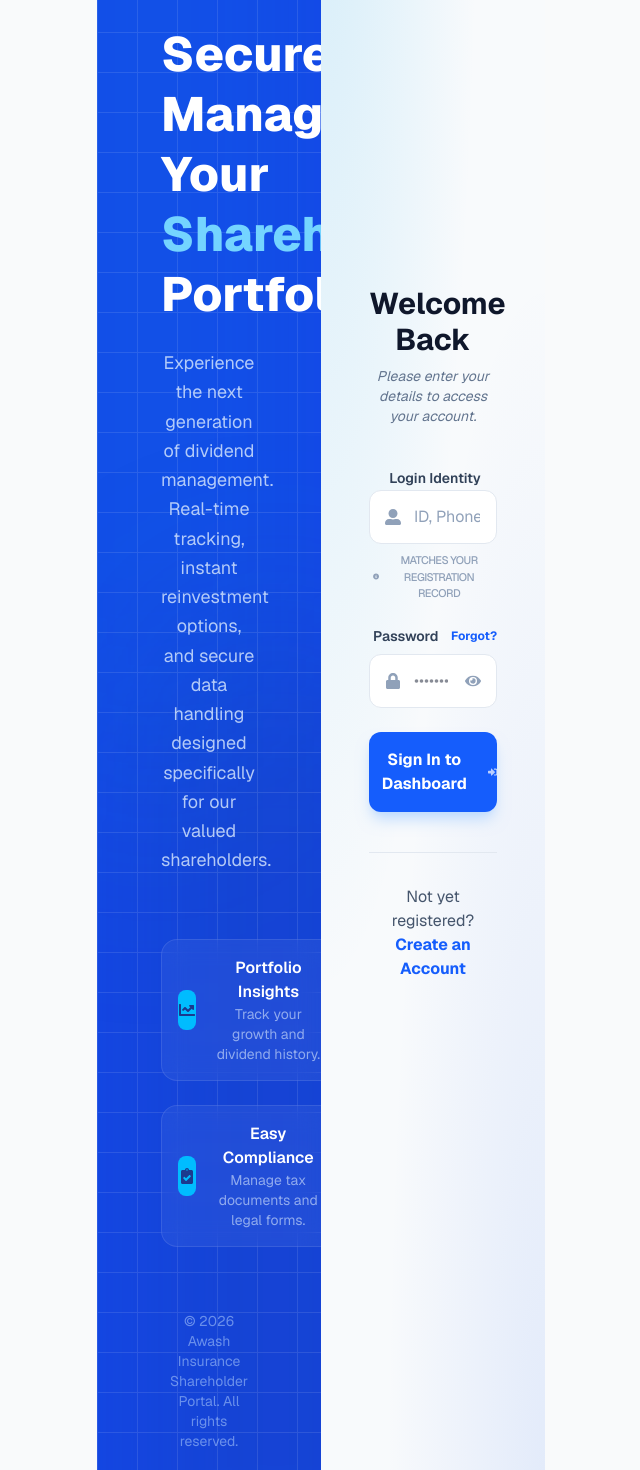
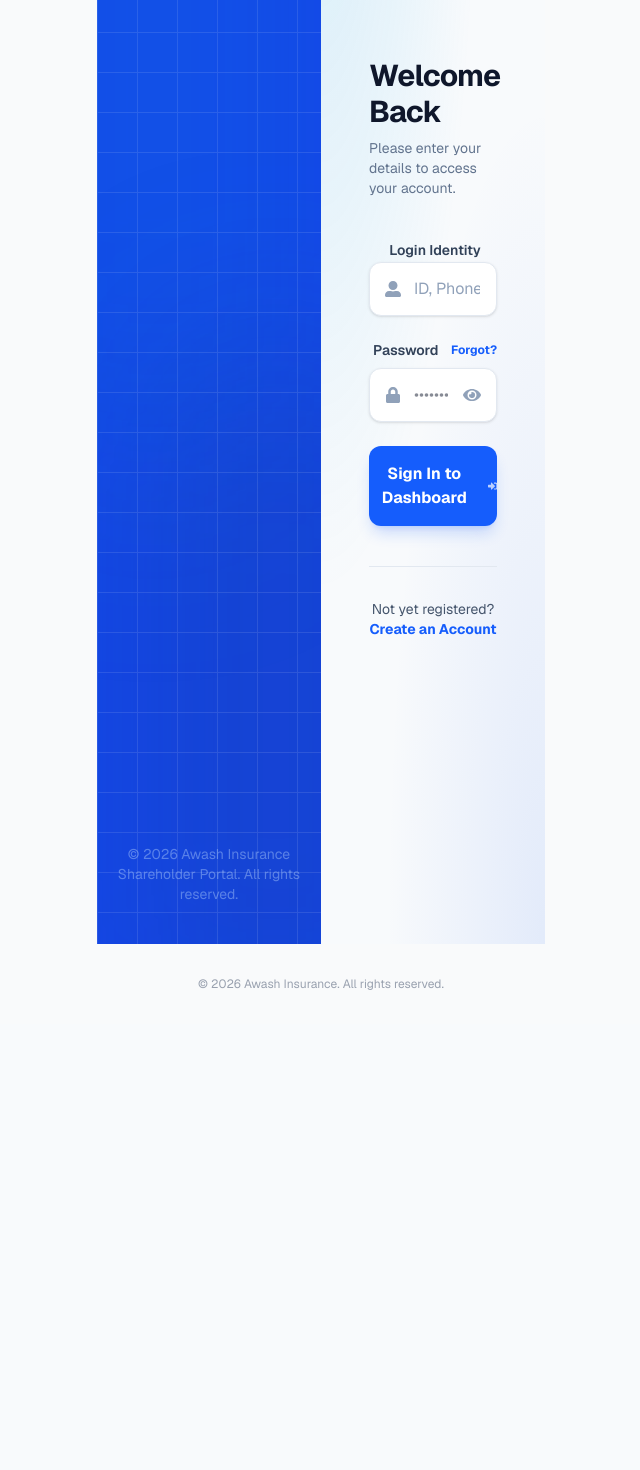
Before and after one commit to Fraol0411/Shareholder_nextjs, a Next.js app: page / in a window 1280 px wide. Shown: the part 280-1750 px from the top of the page, without its empty margins (319-959 px from the left). After the commit the page ends 1304 px from the top, so only its background shows below. Built offline with nearby package versions, Linux system fonts and the light colour scheme.

Commit message:
apshel included

```diff
--- a/src/app/login/page.js
+++ b/src/app/login/page.js
@@ -52,12 +52,13 @@ export default function LoginPage() {
   };
 
   return (
-    <div className="flex min-h-screen w-full bg-slate-50 font-sans selection:bg-sky-100">
+<div className="flex min-h-screen w-full bg-slate-50 font-sans selection:bg-sky-100">
       <style>{`
-        @keyframes subtle-zoom {
-          0% { transform: scale(1); }
-          100% { transform: scale(1.05); }
+        @keyframes fadeIn {
+          from { opacity: 0; transform: translateY(10px); }
+          to { opacity: 1; transform: translateY(0); }
         }
+        .animate-content { animation: fadeIn 0.8s ease-out forwards; }
         .bg-mesh {
           background-color: #f8fafc;
           background-image: radial-gradient(at 0% 0%, rgba(14, 165, 233, 0.15) 0, transparent 50%),
@@ -66,71 +67,70 @@ export default function LoginPage() {
       `}</style>
 
       {/* ────────────────────────────────────────── */}
-      {/* LEFT PANEL — Branding (Hidden on Mobile)   */}
+      {/* LEFT PANEL — Centered Branding             */}
       {/* ────────────────────────────────────────── */}
-      <div className="relative hidden w-1/2 flex-col justify-between overflow-hidden bg-blue-700 lg:flex">
+      <div className="relative hidden w-1/2 flex-col items-center justify-center overflow-hidden bg-blue-700 lg:flex">
         {/* Abstract Background Decoration */}
         <div className="absolute inset-0 z-0">
-            <div className="absolute top-[-10%] left-[-10%] w-[70%] h-[70%] rounded-full bg-sky-500/20 blur-[120px]" />
-            <div className="absolute bottom-[-10%] right-[-10%] w-[60%] h-[60%] rounded-full bg-blue-900/40 blur-[100px]" />
-            {/* Subtle Grid Pattern */}
-            <div className="absolute inset-0 opacity-10" style={{ backgroundImage: 'linear-gradient(#fff 1px, transparent 1px), linear-gradient(90deg, #fff 1px, transparent 1px)', backgroundSize: '40px 40px' }}></div>
+          <div className="absolute top-[-10%] left-[-10%] w-[70%] h-[70%] rounded-full bg-sky-500/20 blur-[120px]" />
+          <div className="absolute bottom-[-10%] right-[-10%] w-[60%] h-[60%] rounded-full bg-blue-900/40 blur-[100px]" />
+          <div className="absolute inset-0 opacity-10" style={{ backgroundImage: 'linear-gradient(#fff 1px, transparent 1px), linear-gradient(90deg, #fff 1px, transparent 1px)', backgroundSize: '40px 40px' }}></div>
         </div>
 
-        <div className="relative z-10 p-16">
-          <div className="flex items-center gap-3 text-white">
-            <div className="flex h-12 w-12 items-center justify-center rounded-xl bg-white/20 backdrop-blur-lg border border-white/30 shadow-xl">
-              <FaShieldAlt className="text-2xl text-white" />
+        {/* Content Container - Centered horizontally and vertically */}
+        <div className="relative z-10 w-full max-w-xl px-12 animate-content">
+          <div className="flex items-center gap-3 text-white mb-12">
+            <div className="flex h-14 w-14 items-center justify-center rounded-2xl bg-white/10 backdrop-blur-xl border border-white/20 shadow-2xl">
+              <FaShieldAlt className="text-3xl text-white" />
             </div>
             <div>
-              <h1 className="text-2xl font-bold tracking-tight">አዋሽ ኢንሹራንስ</h1>
-              <p className="text-xs font-medium text-sky-100 uppercase tracking-widest">Awash Insurance S.C.</p>
+              <h1 className="text-3xl font-bold tracking-tight">አዋሽ ኢንሹራንስ</h1>
+              <p className="text-xs font-medium text-sky-200 uppercase tracking-[0.2em]">Awash Insurance S.C.</p>
             </div>
           </div>
 
-          <div className="mt-24 max-w-xl">
-            <h2 className="text-5xl font-extrabold leading-tight text-white">
-              Securely Manage Your <span className="text-sky-300">Shareholder</span> Portfolio.
+          <div className="space-y-6">
+            <h2 className="text-5xl font-extrabold leading-[1.1] text-white">
+              Securely Manage Your <span className="text-sky-300 underline decoration-sky-400/30 underline-offset-8">Shareholder</span> Portfolio.
             </h2>
-            <p className="mt-6 text-lg text-blue-100/80 leading-relaxed">
-              Experience the next generation of dividend management. Real-time tracking,
-              instant reinvestment options, and secure data handling designed specifically
-              for our valued shareholders.
+            <p className="text-lg text-blue-100/70 leading-relaxed max-w-md">
+              Access real-time dividend tracking, reinvestment options, and secure data handling designed for our valued shareholders.
             </p>
           </div>
 
-          <div className="mt-16 grid gap-6">
+          <div className="mt-12 space-y-4">
             {[
               { icon: FaChartLine, title: 'Portfolio Insights', desc: 'Track your growth and dividend history.' },
               { icon: FaClipboardCheck, title: 'Easy Compliance', desc: 'Manage tax documents and legal forms.' }
             ].map((item, i) => (
-              <div key={i} className="flex items-center gap-4 rounded-2xl bg-white/5 p-4 backdrop-blur-md border border-white/10 hover:bg-white/10 transition-all cursor-default">
-                <div className="flex h-10 w-10 items-center justify-center rounded-lg bg-sky-400 text-blue-900">
+              <div key={i} className="flex items-center gap-4 rounded-2xl bg-white/5 p-5 backdrop-blur-md border border-white/10 hover:bg-white/10 transition-all cursor-default">
+                <div className="flex h-10 w-10 shrink-0 items-center justify-center rounded-lg bg-sky-400 text-blue-900">
                   <item.icon />
                 </div>
                 <div>
                   <h3 className="font-semibold text-white">{item.title}</h3>
-                  <p className="text-sm text-blue-100/60">{item.desc}</p>
+                  <p className="text-sm text-blue-100/50">{item.desc}</p>
                 </div>
               </div>
             ))}
           </div>
         </div>
 
-        <div className="relative z-10 p-16 pt-0">
-          <p className="text-sm text-blue-200/50">
+        {/* Copyright - Pinned to bottom so it doesn't interfere with centering */}
+        <div className="absolute bottom-10 text-center w-full">
+          <p className="text-sm text-blue-200/40">
             &copy; {new Date().getFullYear()} Awash Insurance Shareholder Portal. All rights reserved.
           </p>
         </div>
       </div>
 
       {/* ────────────────────────────────────────── */}
-      {/* RIGHT PANEL — Login Form                   */}
+      {/* RIGHT PANEL — Centered Login Form          */}
       {/* ────────────────────────────────────────── */}
-      <div className="bg-mesh flex w-full items-center justify-center p-6 lg:w-1/2 sm:p-12">
-        <div className="w-full max-w-[440px]">
+      <div className="bg-mesh relative flex w-full min-h-screen items-center justify-center p-6 lg:w-1/2 sm:p-12">
+        <div className="relative z-10 w-full max-w-[420px] animate-content">
           {/* Mobile Header */}
-          <div className="mb-10 flex flex-col items-center text-center lg:hidden">
+          <div className="mb-12 flex flex-col items-center text-center lg:hidden">
              <div className="mb-4 flex h-16 w-16 items-center justify-center rounded-2xl bg-blue-600 shadow-xl shadow-blue-200">
                 <FaShieldAlt className="text-3xl text-white" />
              </div>
@@ -138,13 +138,13 @@ export default function LoginPage() {
              <p className="text-slate-500">Shareholder Portal</p>
           </div>
 
-          <div className="mb-10 hidden lg:block">
-            <h2 className="text-3xl font-bold text-slate-900">Welcome Back</h2>
-            <p className="mt-2 text-slate-500 italic text-sm">Please enter your details to access your account.</p>
+          <div className="mb-10 text-center lg:text-left">
+            <h2 className="text-3xl font-bold text-slate-900 tracking-tight">Welcome Back</h2>
+            <p className="mt-2 text-slate-500 text-sm">Please enter your details to access your account.</p>
           </div>
 
           {error && (
-            <div className="mb-6 flex animate-shake items-center gap-3 rounded-lg border border-red-100 bg-red-50 p-4 text-sm text-red-600">
+            <div className="mb-6 flex items-center gap-3 rounded-xl border border-red-100 bg-red-50 p-4 text-sm text-red-600">
               <FaExclamationCircle className="shrink-0" />
               <p className="font-medium">{error}</p>
             </div>
@@ -162,20 +162,16 @@ export default function LoginPage() {
                   value={identifier}
                   onChange={(e) => setIdentifier(e.target.value)}
                   placeholder="ID, Phone, or Full Name"
-                  className="w-full rounded-xl border border-slate-200 bg-white py-3.5 pl-11 pr-4 text-slate-900 transition-all placeholder:text-slate-400 focus:border-blue-500 focus:ring-4 focus:ring-blue-500/10 outline-none"
+                  className="w-full rounded-xl border border-slate-200 bg-white py-3.5 pl-11 pr-4 text-slate-900 transition-all placeholder:text-slate-400 focus:border-blue-500 focus:ring-4 focus:ring-blue-500/10 outline-none shadow-sm"
                   required
                 />
-              </div>
-              <div className="flex items-center gap-1.5 px-1 text-[11px] text-slate-400 uppercase font-medium tracking-tighter">
-                <FaInfoCircle />
-                <span>Matches your registration record</span>
               </div>
             </div>
 
             <div className="space-y-2">
               <div className="flex items-center justify-between ml-1">
                 <label className="text-sm font-semibold text-slate-700">Password</label>
-                <button type="button" className="text-xs font-bold text-blue-600 hover:text-blue-700">Forgot?</button>
+                <button type="button" className="text-xs font-bold text-blue-600 hover:text-blue-700 transition-colors">Forgot?</button>
               </div>
               <div className="group relative">
                 <div className="absolute inset-y-0 left-0 flex items-center pl-4 text-slate-400 group-focus-within:text-blue-600 transition-colors">
@@ -186,7 +182,7 @@ export default function LoginPage() {
                   value={password}
                   onChange={(e) => setPassword(e.target.value)}
                   placeholder="••••••••"
-                  className="w-full rounded-xl border border-slate-200 bg-white py-3.5 pl-11 pr-12 text-slate-900 transition-all focus:border-blue-500 focus:ring-4 focus:ring-blue-500/10 outline-none"
+                  className="w-full rounded-xl border border-slate-200 bg-white py-3.5 pl-11 pr-12 text-slate-900 transition-all focus:border-blue-500 focus:ring-4 focus:ring-blue-500/10 outline-none shadow-sm"
                   required
                 />
                 <button
@@ -194,7 +190,7 @@ export default function LoginPage() {
                   onClick={() => setShowPassword(!showPassword)}
                   className="absolute inset-y-0 right-0 flex items-center pr-4 text-slate-400 hover:text-slate-600"
                 >
-                  {showPassword ? <FaEyeSlash /> : <FaEye />}
+                  {showPassword ? <FaEyeSlash size={18} /> : <FaEye size={18} />}
                 </button>
               </div>
             </div>
@@ -202,7 +198,7 @@ export default function LoginPage() {
             <button
               type="submit"
               disabled={isLoading}
-              className="relative flex w-full items-center justify-center overflow-hidden rounded-xl bg-blue-600 py-4 font-bold text-white shadow-lg shadow-blue-200 transition-all hover:bg-blue-700 active:scale-[0.98] disabled:opacity-70"
+              className="relative flex w-full items-center justify-center overflow-hidden rounded-xl bg-blue-600 py-4 font-bold text-white shadow-lg shadow-blue-600/20 transition-all hover:bg-blue-700 active:scale-[0.98] disabled:opacity-70"
             >
               {isLoading ? (
                 <div className="h-5 w-5 animate-spin rounded-full border-2 border-white/30 border-t-white" />
@@ -216,17 +212,22 @@ export default function LoginPage() {
           </form>
 
           <div className="mt-10 border-t border-slate-200 pt-8 text-center">
-            <p className="text-slate-600">
+            <p className="text-slate-600 text-sm">
               Not yet registered?{' '}
               <button
                 onClick={() => router.push('/register')}
-                className="font-bold text-blue-600 underline-offset-4 hover:underline"
+                className="font-bold text-blue-600 underline-offset-4 hover:underline transition-all"
               >
                 Create an Account
               </button>
             </p>
           </div>
         </div>
+
+        {/* Mobile footer */}
+        <div className="absolute bottom-6 text-center lg:hidden">
+          <p className="text-[10px] text-slate-400">&copy; {new Date().getFullYear()} Awash Insurance S.C.</p>
+        </div>
       </div>
     </div>
   );
--- a/src/components/TopBar.js
+++ b/src/components/TopBar.js
@@ -14,6 +14,7 @@ import {
   FaChartLine,
   FaUserPlus,
   FaShieldAlt,
+  FaChevronRight,
 } from 'react-icons/fa';
 
 import {
@@ -25,10 +26,10 @@ import {
 } from '../libs/auth';
 
 const navLinkClass = (active) =>
-  `flex items-center gap-2 rounded-lg px-3 py-2 text-sm font-medium transition-all duration-200 ${
+  `relative flex items-center gap-2 px-4 py-2 text-sm font-semibold transition-all duration-300 rounded-xl ${
     active
-      ? 'bg-sky-50 text-sky-700 shadow-sm'
-      : 'text-slate-600 hover:bg-sky-50/60 hover:text-sky-700'
+      ? 'text-blue-700 bg-blue-50/80 shadow-sm'
+      : 'text-slate-600 hover:text-blue-700 hover:bg-slate-50'
   }`;
 
 export default function TopBar() {
@@ -39,7 +40,6 @@ export default function TopBar() {
   const [user, setUser] = useState(null);
   const [mounted, setMounted] = useState(false);
 
-  // Load authentication state only on the client
   useEffect(() => {
     setMounted(true);
     const storedUser = getStoredUser();
@@ -64,130 +64,151 @@ export default function TopBar() {
     logout(router);
   };
 
-  // SSR skeleton — prevents hydration mismatch
   if (!mounted) {
-    return (
-      <header className="sticky top-0 z-50 border-b border-sky-100 bg-white/95 backdrop-blur-md shadow-sm">
-        <div className="mx-auto flex max-w-7xl items-center justify-between gap-4 px-4 py-3 sm:px-6 lg:px-8">
-          <Link href="/login" className="flex items-center gap-3">
-            <img src="/images/logo.png" alt="Awash Insurance" className="h-10 w-auto" />
-            <div className="hidden sm:block">
-              <p className="text-base font-bold leading-tight text-slate-800">Awash Insurance</p>
-              <p className="text-xs text-slate-500">Shareholder Portal</p>
-            </div>
-          </Link>
-          <div className="h-9 w-24 rounded-lg bg-sky-50 animate-pulse" />
-        </div>
-      </header>
-    );
+    return <div className="h-[73px] w-full border-b border-slate-100 bg-white" />;
   }
 
   return (
-    <header className="sticky top-0 z-50 border-b border-sky-100 bg-white/95 backdrop-blur-md shadow-sm">
-      <div className="mx-auto flex max-w-7xl items-center justify-between gap-4 px-4 py-3 sm:px-6 lg:px-8">
+    <header className="sticky top-0 z-[100] w-full border-b border-slate-200/60 bg-white/80 backdrop-blur-xl">
+      <div className="mx-auto max-w-7xl px-4 sm:px-6 lg:px-8">
+        <div className="flex h-16 items-center justify-between gap-8">
 
-        {/* Logo */}
-        <Link href={user ? '/home' : '/login'} className="flex items-center gap-3 group">
-          <img src="/images/logo.png" alt="Awash Insurance" className="h-10 w-auto transition-transform group-hover:scale-105" />
+          {/* Logo Section */}
+          <Link href={user ? '/home' : '/login'} className="flex shrink-0 items-center gap-3 group">
+            <div className="flex h-10 w-10 items-center justify-center rounded-xl bg-gradient-to-br from-blue-600 to-sky-500 shadow-lg shadow-blue-200 transition-transform group-hover:scale-105">
+              <FaShieldAlt className="text-xl text-white" />
+            </div>
             <div className="hidden sm:block">
-            <p className="text-base font-bold leading-tight text-slate-800">Awash Insurance</p>
-            <p className="text-xs text-slate-500">Shareholder Portal</p>
+              <p className="text-sm font-black leading-tight tracking-tight text-slate-900 uppercase">
+                አዋሽ ኢንሹራንስ
+              </p>
+              <p className="text-[10px] font-bold text-blue-600 uppercase tracking-widest opacity-80">
+                Shareholder Portal
+              </p>
             </div>
           </Link>
 
-        {/* Desktop navigation */}
+          {/* Desktop Nav - Middle */}
           {user && (
             <nav className="hidden items-center gap-1 lg:flex">
-            {navItems.map(({ href, label, icon: Icon }) => (
-              <Link
-                key={href}
-                href={href}
-                className={navLinkClass(pathname === href || pathname.startsWith(`${href}/`))}
-              >
-                <Icon className="text-sm" />
+              {navItems.map(({ href, label, icon: Icon }) => {
+                const active = pathname === href || pathname.startsWith(`${href}/`);
+                return (
+                  <Link key={href} href={href} className={navLinkClass(active)}>
+                    <Icon className={`text-base ${active ? 'text-blue-600' : 'text-slate-400'}`} />
                     {label}
                   </Link>
-            ))}
+                );
+              })}
             </nav>
           )}
 
-        {/* User controls */}
+          {/* User Section - Right */}
           <div className="flex items-center gap-3">
             {user && (
-            <div className="hidden items-center gap-3 md:flex">
-              {/* User badge */}
-              <div className="flex items-center gap-2 rounded-full border border-sky-100 bg-gradient-to-r from-sky-50 to-blue-50 px-4 py-1.5 shadow-sm">
-                <div className="flex h-7 w-7 items-center justify-center rounded-full bg-gradient-to-br from-sky-500 to-blue-600 text-white">
-                  <FaShieldAlt className="text-xs" />
+              <>
+                <div className="hidden items-center gap-4 md:flex">
+                  <div className="h-8 w-[1px] bg-slate-200" />
+                  <div className="flex items-center gap-3">
+                    <div className="text-right">
+                      <p className="text-sm font-bold text-slate-800 leading-none">{user.username}</p>
+                      <p className="mt-1 text-[10px] font-bold text-blue-600 uppercase tracking-tighter">
+                        {getRoleLabel(role)}
+                      </p>
                     </div>
-                <div className="text-right">
-                  <p className="text-sm font-semibold text-slate-800">{user.username}</p>
-                  <p className="text-xs font-medium text-sky-600">{getRoleLabel(role)}</p>
+                    <div className="flex h-9 w-9 items-center justify-center rounded-full bg-slate-100 border border-slate-200">
+                       <FaShieldAlt className="text-slate-400 text-sm" />
                     </div>
                   </div>
 
-              {/* Logout */}
                   <button
                     onClick={handleLogout}
-                className="inline-flex items-center gap-2 rounded-lg border border-red-100 bg-red-50 px-4 py-2 text-sm font-medium text-red-600 shadow-sm transition-all hover:bg-red-100 hover:text-red-700 hover:shadow"
+                    className="flex h-9 w-9 items-center justify-center rounded-xl border border-red-100 bg-red-50 text-red-600 transition-all hover:bg-red-600 hover:text-white shadow-sm"
+                    title="Logout"
                   >
                     <FaSignOutAlt />
-                Logout
                   </button>
                 </div>
-          )}
 
-          {/* Mobile hamburger */}
-          {user && (
+                {/* Mobile Menu Toggle */}
                 <button
                   type="button"
-              onClick={() => setMobileOpen((open) => !open)}
-              className="inline-flex items-center justify-center rounded-lg border border-sky-100 bg-sky-50/50 p-2 text-slate-700 transition hover:bg-sky-50 lg:hidden"
-              aria-label="Toggle menu"
+                  onClick={() => setMobileOpen(!mobileOpen)}
+                  className="inline-flex items-center justify-center rounded-xl bg-slate-100 p-2.5 text-slate-700 transition hover:bg-blue-50 hover:text-blue-600 lg:hidden"
                 >
-              {mobileOpen ? <FaTimes /> : <FaBars />}
+                  {mobileOpen ? <FaTimes size={20} /> : <FaBars size={20} />}
                 </button>
+              </>
             )}
           </div>
         </div>
+      </div>
 
-      {/* Mobile menu */}
-      {user && mobileOpen && (
-        <div className="border-t border-sky-100 bg-gradient-to-b from-white to-sky-50/40 px-4 py-4 lg:hidden">
+      {/*
+          MOBILE MENU OVERLAY
+          Positioned 'absolute' so it floats over content without pushing it.
+      */}
+      {user && (
+        <div
+          className={`absolute left-0 right-0 top-[65px] z-50 w-full overflow-hidden bg-white/95 shadow-2xl backdrop-blur-2xl transition-all duration-300 ease-in-out lg:hidden ${
+            mobileOpen ? 'max-h-[100vh] border-b border-slate-200 opacity-100' : 'max-h-0 opacity-0 pointer-events-none'
+          }`}
+        >
+          {/* Backdrop Blur Helper */}
+          <div className="p-4 space-y-2">
+            <p className="px-4 text-[10px] font-bold uppercase tracking-[0.2em] text-slate-400 mb-2">Navigation</p>
             <nav className="space-y-1">
               {navItems.map(({ href, label, icon: Icon }) => (
                 <Link
                   key={href}
                   href={href}
                   onClick={() => setMobileOpen(false)}
-                className={navLinkClass(pathname === href || pathname.startsWith(`${href}/`))}
+                  className={`flex items-center justify-between rounded-xl px-4 py-3 transition-all ${
+                    pathname === href ? 'bg-blue-600 text-white' : 'hover:bg-slate-50 text-slate-700'
+                  }`}
                 >
-                <Icon />
-                {label}
+                  <div className="flex items-center gap-3">
+                    <Icon className={pathname === href ? 'text-white' : 'text-slate-400'} />
+                    <span className="font-semibold text-sm">{label}</span>
+                  </div>
+                  <FaChevronRight className={`text-[10px] ${pathname === href ? 'text-white' : 'text-slate-300'}`} />
                 </Link>
               ))}
             </nav>
 
-          {/* User info */}
-          <div className="mt-4 flex items-center gap-3 rounded-xl border border-sky-100 bg-white p-3 shadow-sm">
-            <div className="flex h-9 w-9 items-center justify-center rounded-full bg-gradient-to-br from-sky-500 to-blue-600 text-white shadow-sm">
-              <FaShieldAlt className="text-xs" />
+            {/* Mobile User Profile Section */}
+            <div className="mt-4 border-t border-slate-100 pt-4">
+               <div className="flex items-center gap-4 rounded-2xl bg-slate-50 p-4">
+                  <div className="flex h-10 w-10 items-center justify-center rounded-full bg-blue-600 text-white">
+                    <FaShieldAlt />
                   </div>
-            <div>
-              <p className="text-sm font-semibold text-slate-800">{user.username}</p>
-              <p className="text-xs font-medium text-sky-600">{getRoleLabel(role)}</p>
+                  <div className="flex-1">
+                    <p className="text-sm font-bold text-slate-800">{user.username}</p>
+                    <p className="text-xs font-medium text-blue-600 uppercase tracking-tighter">{getRoleLabel(role)}</p>
+                  </div>
+                  <button
+                    onClick={handleLogout}
+                    className="flex h-10 w-10 items-center justify-center rounded-xl bg-red-100 text-red-600 hover:bg-red-600 hover:text-white transition-colors"
+                  >
+                    <FaSignOutAlt />
+                  </button>
                </div>
             </div>
 
-          {/* Mobile logout */}
-          <button
-            onClick={handleLogout}
-            className="mt-3 flex w-full items-center justify-center gap-2 rounded-lg border border-red-100 bg-red-50 px-3 py-2.5 text-sm font-medium text-red-600 shadow-sm transition hover:bg-red-100"
-          >
-            <FaSignOutAlt />
-            Logout
-          </button>
+            {/* Slogan */}
+            <p className="mt-4 text-center text-[10px] font-medium text-slate-400 uppercase tracking-widest">
+                Awash Insurance S.C. &copy; {new Date().getFullYear()}
+            </p>
           </div>
+        </div>
+      )}
+
+      {/* Dark Overlay background when mobile menu is open */}
+      {mobileOpen && (
+        <div
+          className="fixed inset-0 top-[65px] z-40 bg-slate-900/20 backdrop-blur-sm lg:hidden"
+          onClick={() => setMobileOpen(false)}
+        />
       )}
     </header>
   );
```
Also changed, not shown: src/app/dashboard/page.js (+3 -34 lines). Lines whose indentation alone changed are shown as unchanged.
